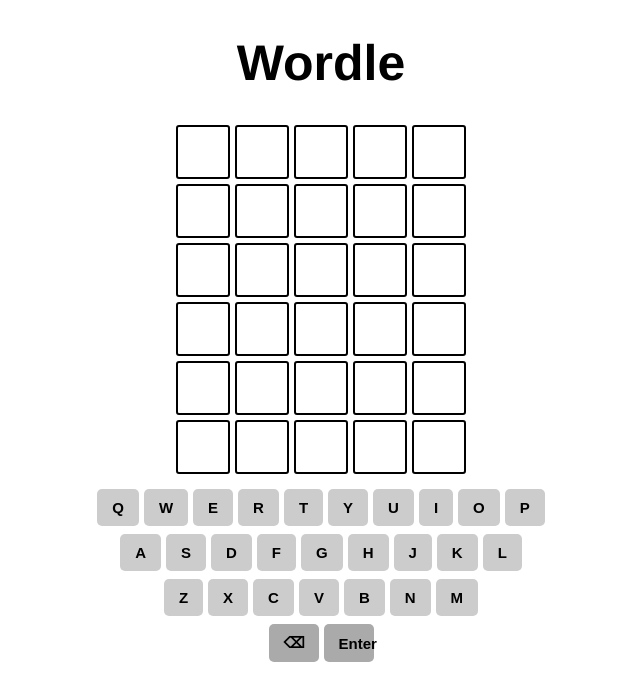
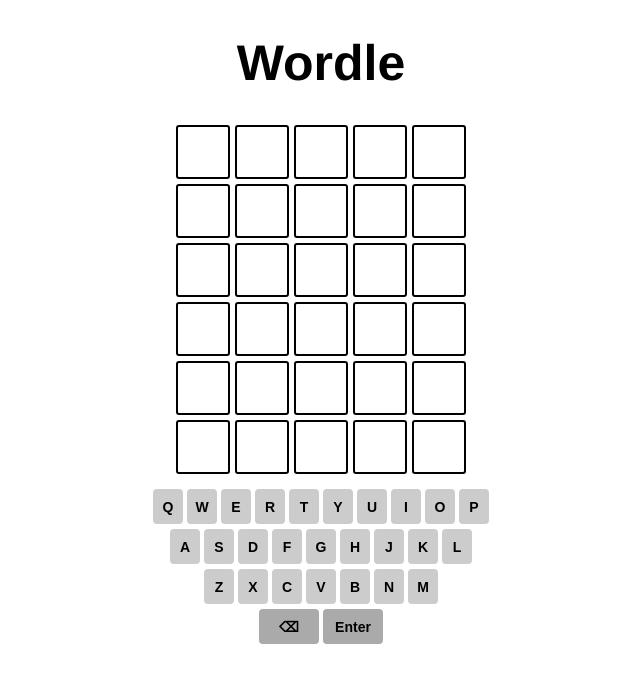
Before and after one commit to nakedreact/wordle-frontend, a React (Vite) app: page / in a window 1280 px wide. Shown: the top 700 px of the page, without its empty margins (319-959 px from the left). Built offline with nearby package versions, Linux system fonts and the light colour scheme; no server answers.

Commit message:
Update App.css

```diff
--- a/src/App.css
+++ b/src/App.css
@@ -82,23 +82,25 @@
   display: flex;
   flex-direction: column;
   align-items: center;
-  gap: 8px;
+  gap: 5px;
   margin-top: 10px;
 }
 
 .keyboard-row {
   display: flex;
-  gap: 5px;
+  gap: 4px;
 }
 
 .key {
-  padding: 10px 15px;
-  font-size: 15px;
+  width: 30px;
+  height: 35px;
+  font-size: 14px;
   font-weight: bold;
   border: none;
   background: #ccc;
   cursor: pointer;
-  border-radius: 5px;
+  border-radius: 4px;
+  text-align: center;
 }
 
 .key:hover {
@@ -107,5 +109,6 @@
 
 .special {
   background: #aaa;
-  width: 50px;
+  width: 60px;
+  height: 35px;
 }
```
